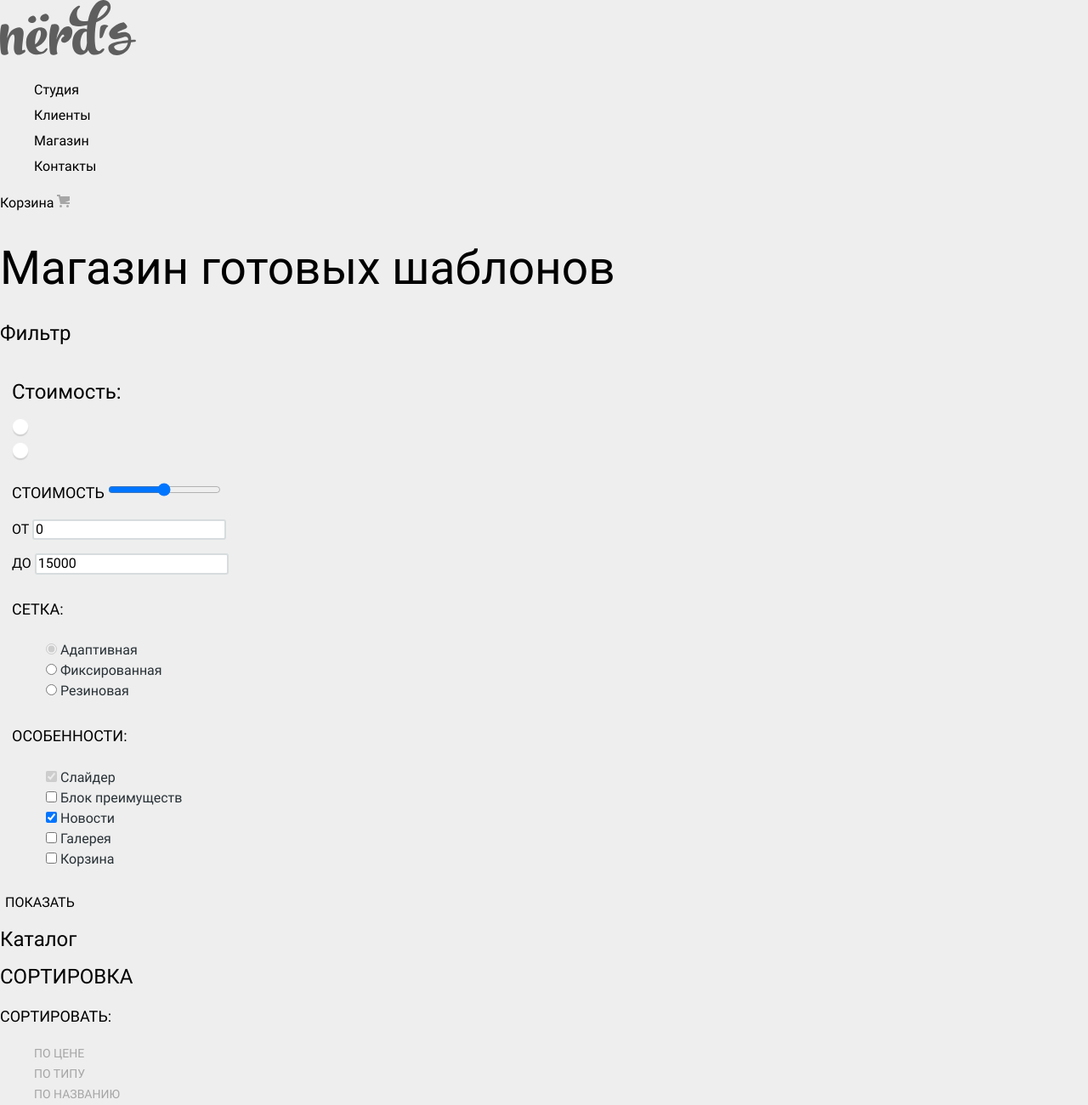
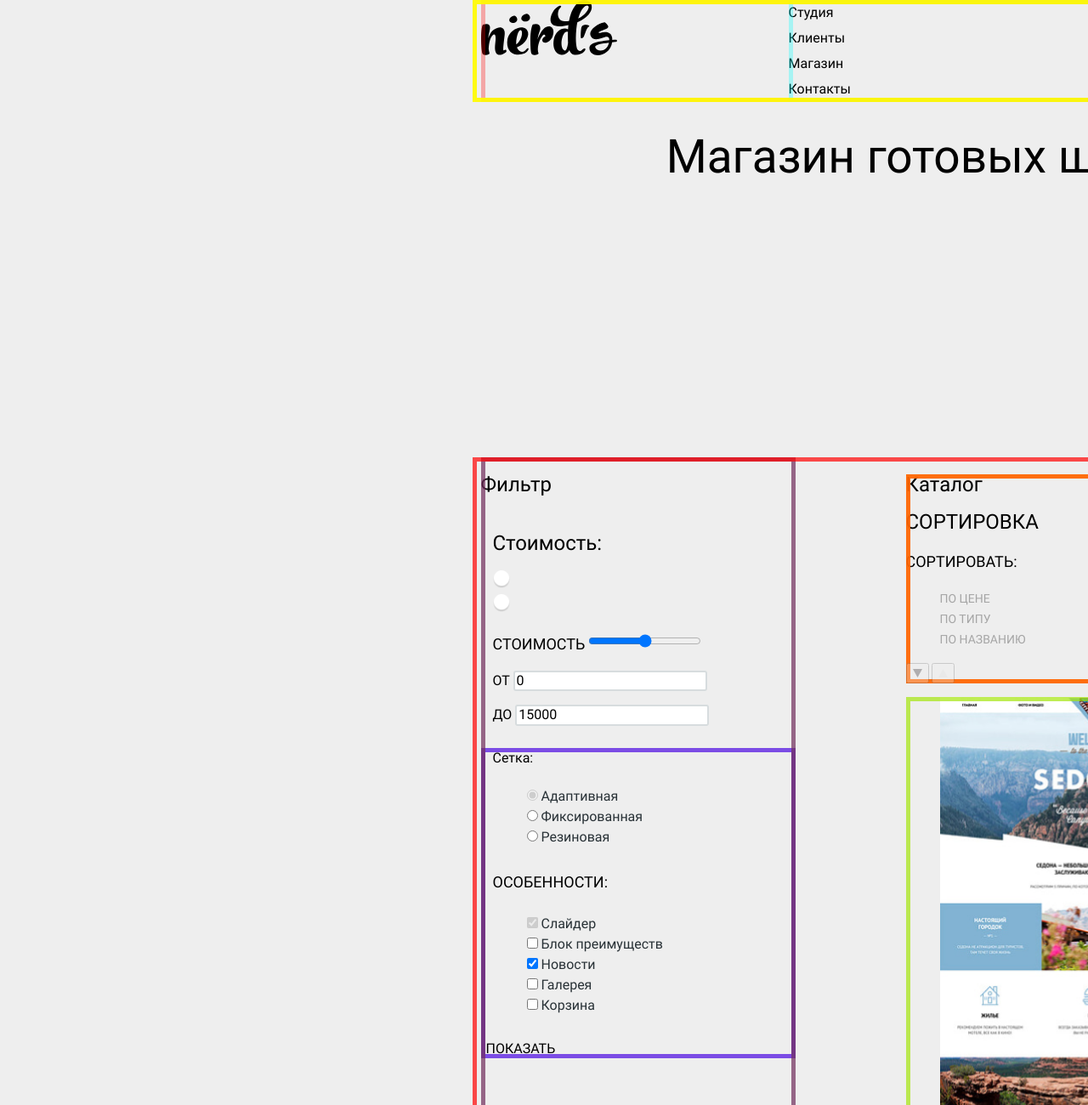
Before and after one commit to Valentina131/976377-nerds-30, a plain HTML site: page catalog.html in a window 1280 px wide. Shown: the top 1300 px of the page at 85% size. Drawn offline with Linux system fonts and the light colour scheme; files that its build step writes are made by us from their sources.

Commit message:
grid catalog

```diff
--- a/catalog.html
+++ b/catalog.html
@@ -13,6 +13,7 @@
     </head>
     <body class="page-body inner-page">
     <header class="main-header">
+    <div class="main-navigation-wrapper">
     <nav class="main-navigation">
     <a class="main-header-logo" href="index.html" >
         <img src="img/nerdslogo.png" width="160" height="65" alt="Логотип Nerds">
@@ -24,13 +25,18 @@
         <li><a href="#">Контакты</a></li>
     </ul>
     </nav>
-     <div class="basket-user">
+    <div class="basket-user">
     <a class="basket" href="#">Корзина</a>
     <img src="img/cart-icon.svg" width="15" height="11" alt="корзина">
      </div>
+     </div>
      <h1>Магазин готовых шаблонов</h1>
    </header>
-   <main class="container">
+
+
+
+   <main class="container page-catalog">
+    <div class="filter-cost">
     <h2>
         Фильтр
     </h2>
@@ -60,9 +66,10 @@
                         </label>
                         <input id="max-cost" type="text" name="max-cost" placeholder="15000" value="15000">
                     </p>
-            </fieldset>
-            <fieldset>
-                <legend class="filter grid">Сетка:</legend>
+                  </fieldset>
+            <div class="filters-grid-catalog">
+            <fieldset class="grid">
+                <legend class="filter-grid">Сетка:</legend>
                 <ul class="grid-list">
                     <li class="grid-element">
                         <input class="radio-element" type="radio" name="option" id="adaptive" checked disabled="">
@@ -104,8 +111,11 @@
                 </ul>
             </fieldset>
             <button class="button button-show"type="submit">ПОКАЗАТЬ</button>
+            </div>
         </section>
         </form>
+        </div>
+        <div class="catalog-sorting">
         <section class="catalog">
             <h2>Каталог</h2>
             <div class="sorting">
@@ -191,7 +201,10 @@
         </ul>
             <a class="pagination" href="#">Следующая</a>
     </div>
+    </div>
    </main>
+
+
     <footer class="main-footer">
     <div class="footer-map">
     <h2>Карта</h2>
@@ -204,6 +217,7 @@
       <span class="footer-phone">тел. +7 (812) 275-75-75</span>
       <a class="button" href="appear-window">Напишите нам</a>
     </div>
+    <div class="container">
     <div class="footer-social">
       <h2>Иконки</h2>
       <ul class="footer-list">
@@ -224,6 +238,7 @@
     <div class="friend">
       <h3>Давайте дружить, это выгодно!</h3>
       <span>Скидка 10% для друзей из социальных сетей.</span>
+    </div>
     </div>
     </footer>
     <section class="modal">
--- a/css/catalog.css
+++ b/css/catalog.css
@@ -61,6 +61,19 @@
   font-style:normal;
   color: var(--basic-black);
   background-color: var(--background);
+
+  min-height: 100%;
+  display: grid;
+  grid-template-rows: min-content 1fr min-content;
+  align-content: start;
+}
+
+.page {
+  height: 100%;
+}
+
+.main-header{
+  margin-bottom: 163px;
 }
 
 a {
@@ -73,15 +86,49 @@ img {
 }
 
 /* Main navigation */
+.main-navigation-wrapper{
+  display:grid;
+  grid-template-columns: 1fr min-content;
+  grid-column-gap: 246px;
+  width:1160px;
+  margin-bottom: 72px;
+  margin:0 auto;
+  padding:0 10px;
+  outline: 5px solid rgba(255, 251, 0, 0.924);
+  outline-offset: -5px;
+}
+
+
 .main-navigation{
+  display:grid;
+  grid-template-columns:160px 1fr;
+  grid-column-gap: 202px;
   font-size: 16px;
   line-height: 30px;
   color: var(--basic-black);
   background-color: transparent;
+  outline: 5px solid rgba(255, 0, 0, 0.3);
+  outline-offset: -5px;
 }
+
 
 ul li{
   list-style:none;
+}
+
+.site-navigation{
+  margin:0;
+  padding:0;
+  outline: 5px solid rgba(0, 255, 255, 0.3);
+  outline-offset: -5px;
+}
+
+.basket-user{
+  display:grid;
+  grid-template-columns:min-content 15px;
+  grid-column-gap: 25px;
+  outline: 5px solid rgba(0, 255, 255, 0.3);
+  outline-offset: -5px;
 }
 
 .site-navigation a,
@@ -113,6 +160,15 @@ ul li{
 .basket-user a{
   color: var(--basic-black);
 }
+
+/* Container */
+
+.container {
+  width: 1159px;
+  margin: 0 auto;
+  padding: 0 10px;
+}
+
 /*Button*/
 .button{
   font-weight: 500;
@@ -134,11 +190,53 @@ ul li{
 }
 
 /*Container*/
+.container {
+  width: 1160px;
+  margin: 0 auto;
+  padding: 0 10px;
+}
 
 .main-header h1{
+  text-align:center;
+  margin-bottom:163px;
   font-weight: 500;
   font-size: 55px;
   line-height: 55px;
+}
+
+/*main-grids*/
+.page-catalog{
+  display: grid;
+  grid-template-columns: 260px 1fr;
+  align-content: start;
+  grid-column-gap: 140px;
+  outline: 5px solid rgba(255, 0, 0, 0.7);
+  outline-offset: -5px;
+}
+
+.filter-cost{
+  outline: 5px solid rgba(112, 43, 91, 0.7);
+  outline-offset: -5px;
+}
+
+.filters-grid-catalog{
+  outline: 5px solid rgba(74, 8, 226, 0.7);
+  outline-offset: -5px;
+}
+
+.partners{
+  outline: 5px solid rgba(164, 230, 12, 0.7);
+  outline-offset: -5px;
+}
+
+.catalog{
+  outline: 5px solid rgba(255, 102, 0, 0.938);
+  outline-offset: -5px;
+}
+
+.sorting{
+  padding: 0;
+  margin: 0;
 }
 
 .filters fieldset{
@@ -149,7 +247,7 @@ ul li{
 a h3,
 .filter
 {
-  font-weight: 700;
+  font-weight:700;
   font-size:18px;
   line-height:30px;
   text-transform: uppercase;
@@ -317,6 +415,13 @@ a p{
   box-shadow: inset 0px 3px 0px rgba(0, 1, 1, 0.1);
   }
 
+  .container{
+    display:grid;
+    grid-template-columns: 1fr 660px;
+    align-content: start;
+    grid-column-gap: 130px;
+  }
+
   /*Modal*/
   .modal h2{
     font-size: 45px;
--- a/css/style.css
+++ b/css/style.css
@@ -67,7 +67,7 @@
   font-style:normal;
   color: var(--basic-black);
   background-color: var(--background);
-/*сетка для страницы*/
+
   min-height: 100%;
   display: grid;
   grid-template-rows: min-content 1fr min-content;
@@ -88,9 +88,21 @@ img {
 }
 
 /* Main navigation */
+.main-navigation-wrapper{
+  display:grid;
+  grid-template-columns: 1fr min-content;
+  grid-column-gap: 246px;
+  width:1160px;
+  margin:0 auto;
+  padding:0 10px;
+  outline: 5px solid rgba(0, 255, 0, 0.3);
+  outline-offset: -5px;
+}
 
 .main-navigation{
-  display: grid;
+  display:grid;
+  grid-template-columns:160px 1fr;
+  grid-column-gap: 202px;
   font-size: 16px;
   line-height: 30px;
   color: var(--basic-black);
@@ -99,33 +111,19 @@ img {
 
 .main-header {
   margin-bottom: 80px;
-  outline: 5px solid rgba(0, 255, 0, 0.7);
-  outline-offset: -5px;
 }
 
-.main-navigation-wrapper {
-  display: grid;
-  grid-template-columns:160px 1fr min-content;
-  width: 1157px;
-  margin: 0 auto;
-  padding: 0 10px;
-}
-
-.main-header-logo {
-  outline: 5px solid rgba(255, 0, 0, 0.3);
-  outline-offset: -5px;
-}
 
 .site-navigation {
     margin: 0;
     padding: 0;
-    outline: 5px solid rgba(0, 255, 255, 0.3);
-    outline-offset: -5px;
-  }
+}
 
-
-.basket-user {
-  outline: 5px solid rgba(255, 0, 255, 0.3);
+.basket-user{
+  display:grid;
+  grid-template-columns:min-content 15px;
+  grid-column-gap: 25px;
+  outline: 5px solid rgba(0, 255, 255, 0.3);
   outline-offset: -5px;
 }
 
@@ -163,7 +161,7 @@ ul li{
 /* Container */
 
 .container {
-  width: 1157px;
+  width: 1159px;
   margin: 0 auto;
   padding: 0 10px;
 }
@@ -188,6 +186,16 @@ ul li{
 }
 
 /* Features */
+
+.futures{
+  display:grid;
+  grid-template-columns: 1fr  760px;
+}
+
+.futures-dots{
+  order:1;
+}
+
 .feature-item {
   text-align: center;
 }
@@ -292,7 +300,8 @@ ul li{
 
 .description{
   display: grid;
-  grid-template-columns:min-content 1fr ;
+  grid-template-columns: 1fr 374px;
+  grid-column-gap: 149px;
   outline: 5px solid rgba(255, 0, 0, 0.7);
 }
 
```
Also changed, not shown: index.html (+5 -4 lines).
